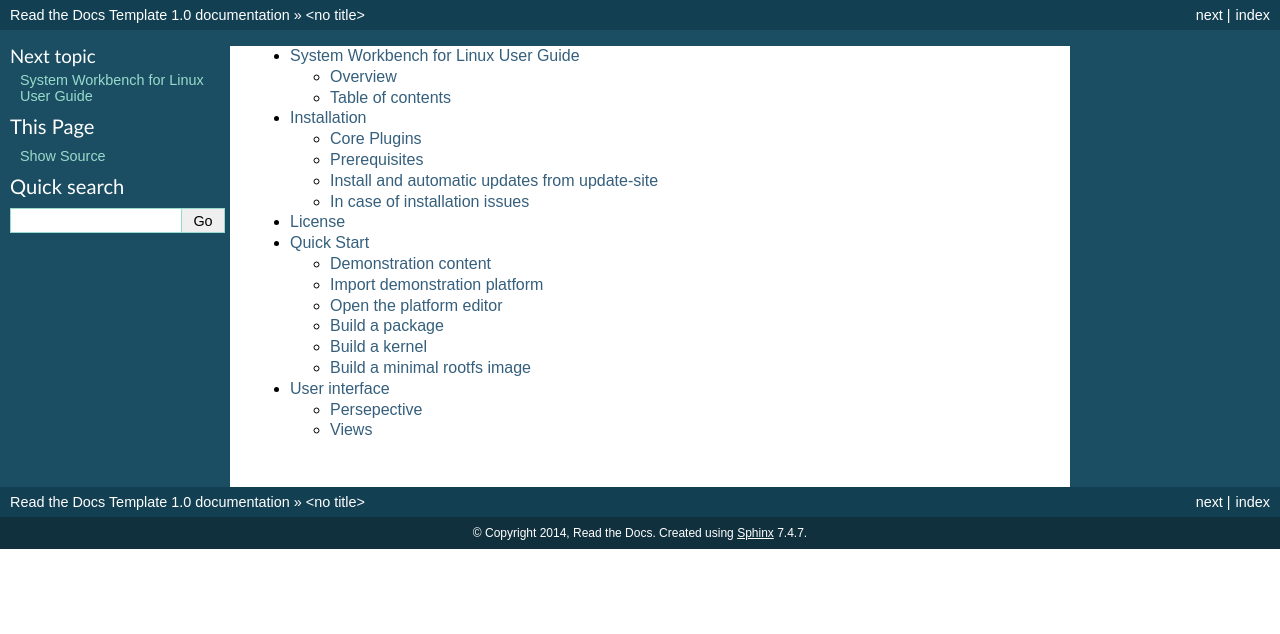
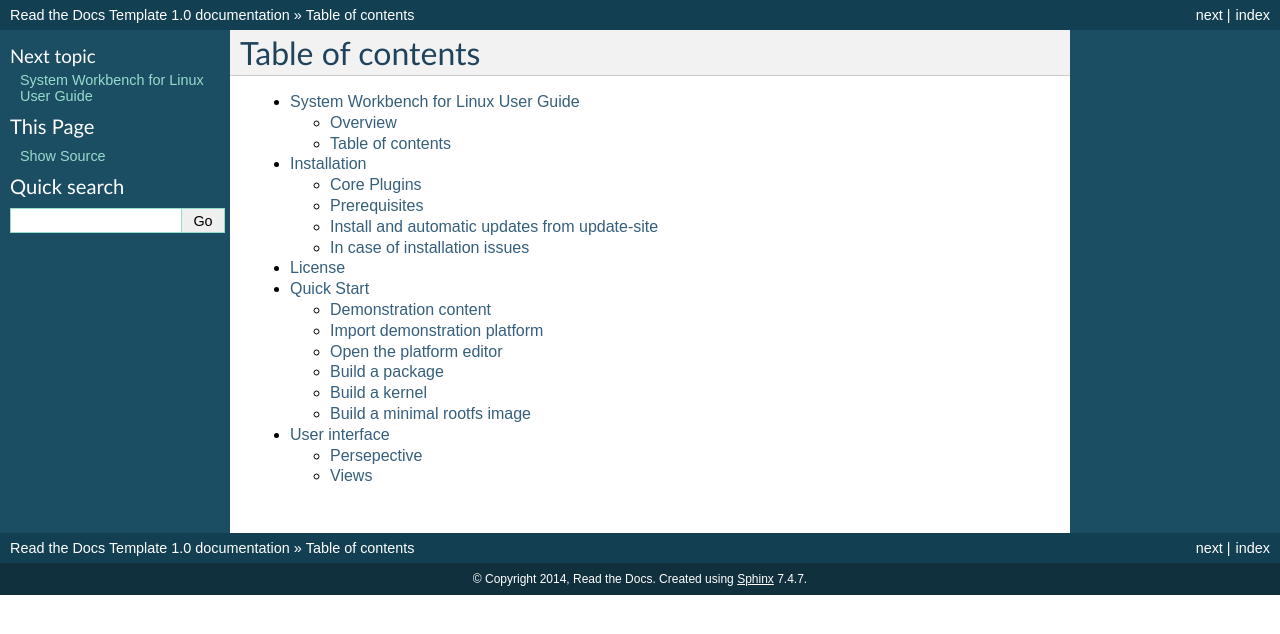
Before and after one commit to Tarek92l/testreadthedoc, a Sphinx documentation site: the page built from docs/index.rst, in a window 1280 px wide. Shown: the top 634 px of the page. Built offline with Sphinx 7.4.7, drawn with Linux system fonts in a browser that asks for light colours; pages that are not in the unit, such as notebooks, are missing from menus.

Commit message:
Update index.rst

```diff
--- a/docs/index.rst
+++ b/docs/index.rst
@@ -1,4 +1,5 @@
-
+Table of contents
+=================
 
 .. toctree::
    :maxdepth: 2
```
